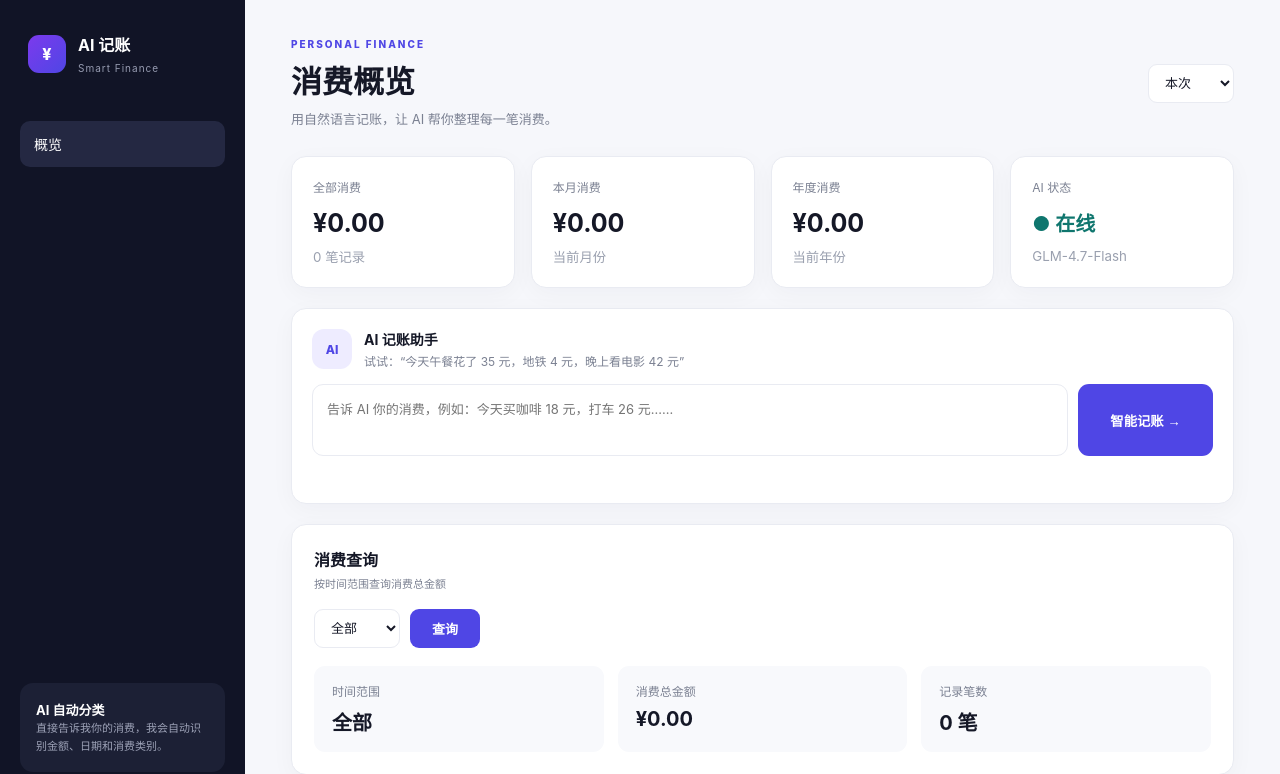
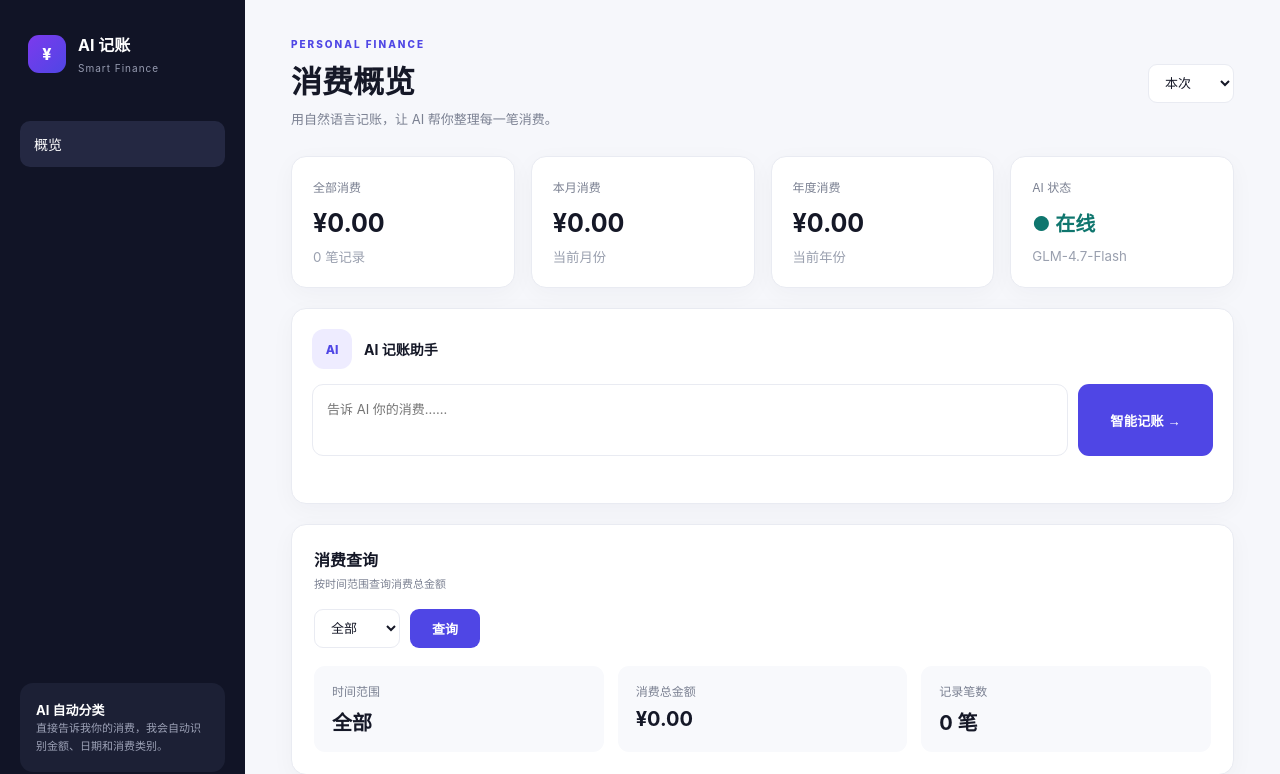
Before and after one commit to cookiecool811/AI-Powered-Smart-Bookkeeping, a Flask app: page / in a window 1280 px wide. Shown: the top 774 px of the page. Run offline with Flask 3, Linux system fonts and the light colour scheme; data that the repository does not hold is empty.

Commit message:
Remove example sentences from AI input area

```diff
--- a/templates/index.html
+++ b/templates/index.html
@@ -55,10 +55,10 @@
     <section class="ai-box">
       <div class="ai-head">
         <div class="ai-avatar">AI</div>
-        <div><b>AI 记账助手</b><p>试试：“今天午餐花了 35 元，地铁 4 元，晚上看电影 42 元”</p></div>
+        <div><b>AI 记账助手</b></div>
       </div>
       <div class="input-row">
-        <textarea id="input" placeholder="告诉 AI 你的消费，例如：今天买咖啡 18 元，打车 26 元……"></textarea>
+        <textarea id="input" placeholder="告诉 AI 你的消费……"></textarea>
         <button id="submit">智能记账 →</button>
       </div>
       <div id="message" class="message"></div>
```
